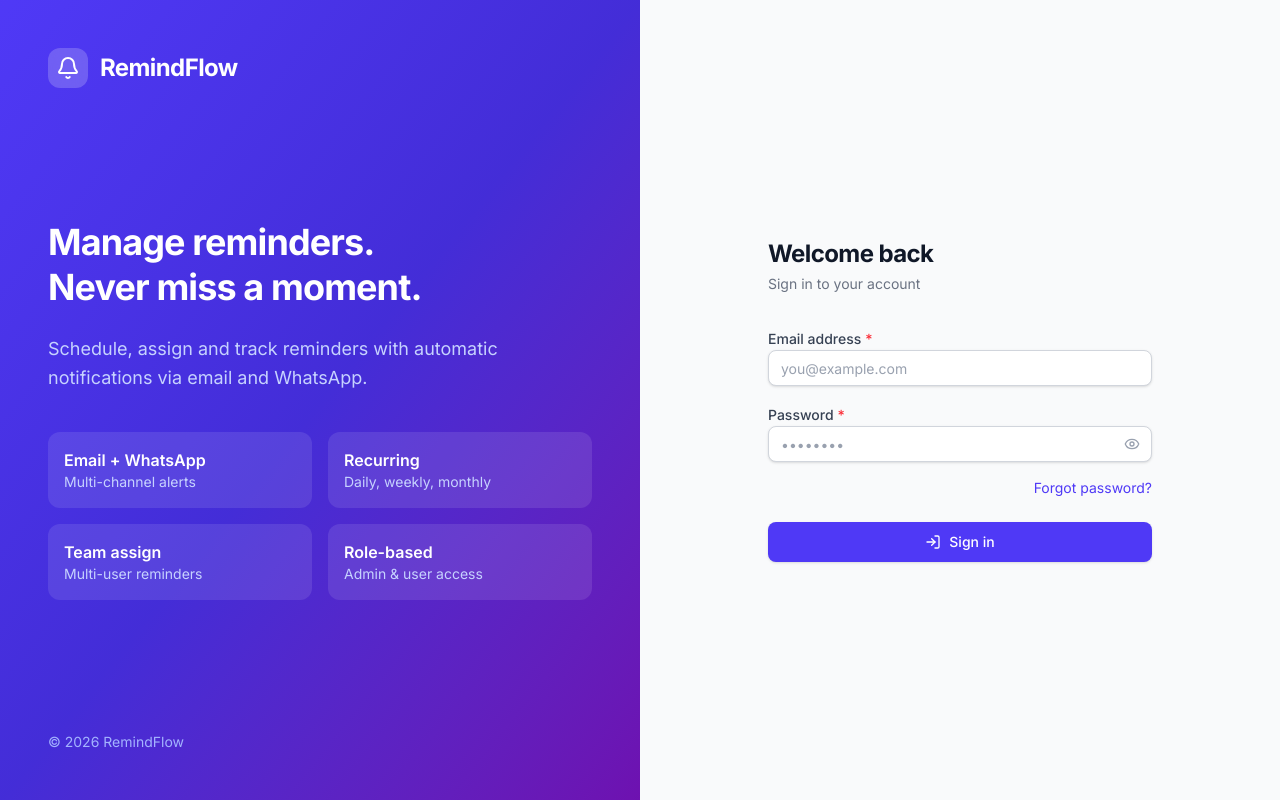
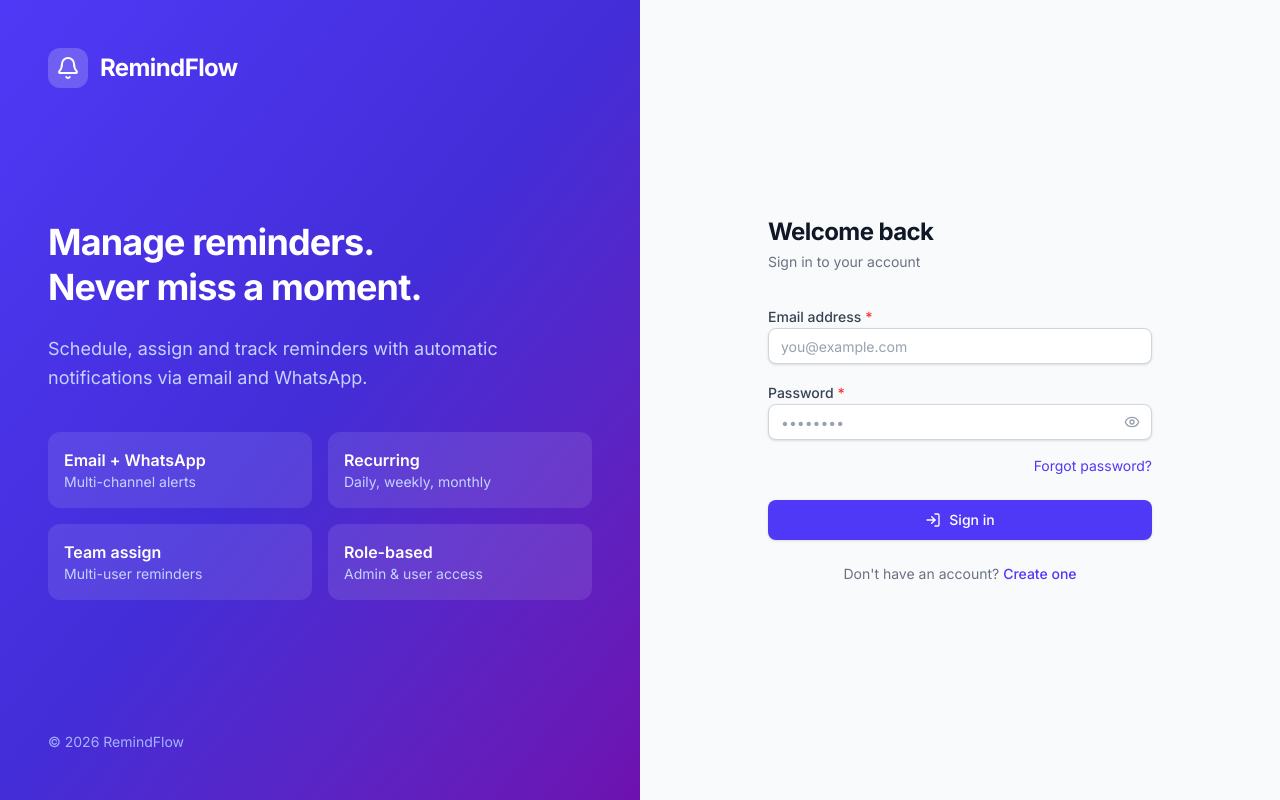
Before and after one commit to kacha2015/remindFlow, a Next.js app: page /login in a window 1280 px wide. Built offline with nearby package versions, Linux system fonts and the light colour scheme.

Commit message:
fix login

```diff
--- a/app/(auth)/login/page.tsx
+++ b/app/(auth)/login/page.tsx
@@ -1,4 +1,4 @@
-'use client'
+"use client"
 
 import { useState } from 'react'
 import Link from 'next/link'
@@ -132,8 +132,12 @@
               Sign in
             </Button>
           </form>
-
-
+          <p className="mt-6 text-center text-sm text-gray-500">
+            Don&apos;t have an account?{' '}
+            <Link href="/signup" className="font-medium text-indigo-600 hover:text-indigo-500">
+              Create one
+            </Link>
+          </p>
         </div>
       </div>
     </div>
```
